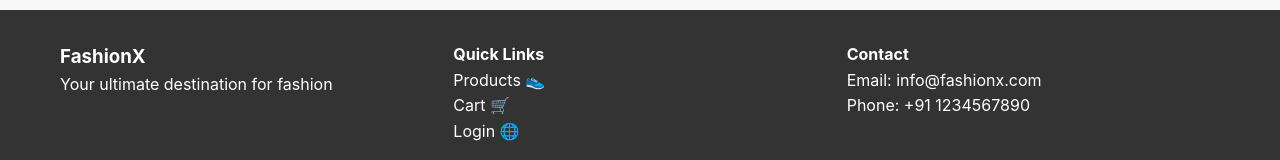
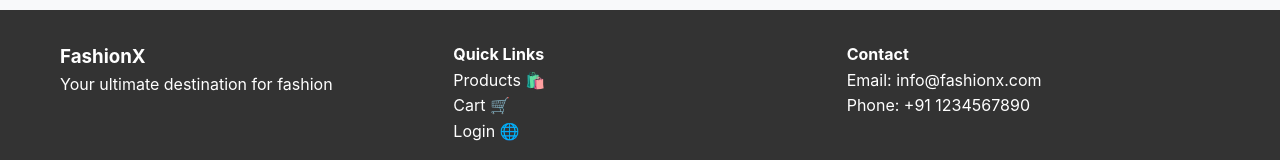
Before and after one commit to priyamkapadiya07/FashionX, a React (Create React App) app in the folder frontend/: page /login in a window 1280 px wide. Shown: the part 549-709 px from the top of the page. Built offline with nearby package versions, Linux system fonts and the light colour scheme; the HTML template or start-up script is replaced by a standard one.

Commit message:
emoji change

```diff
--- a/frontend/src/components/Layout/Footer.js
+++ b/frontend/src/components/Layout/Footer.js
@@ -17,7 +17,7 @@ const Footer = () => {
           <div>
             <h4>Quick Links</h4>
             <ul style={{ listStyle: 'none' }}>
-              <li><a href="/products" style={{ color: 'white', textDecoration: 'none' }}>Products 👟</a></li>
+              <li><a href="/products" style={{ color: 'white', textDecoration: 'none' }}>Products 🛍️</a></li>
               <li><a href="/cart" style={{ color: 'white', textDecoration: 'none' }}>Cart 🛒</a></li>
               <li><a href="/login" style={{ color: 'white', textDecoration: 'none' }}>Login 🌐</a></li>
             </ul>
```
